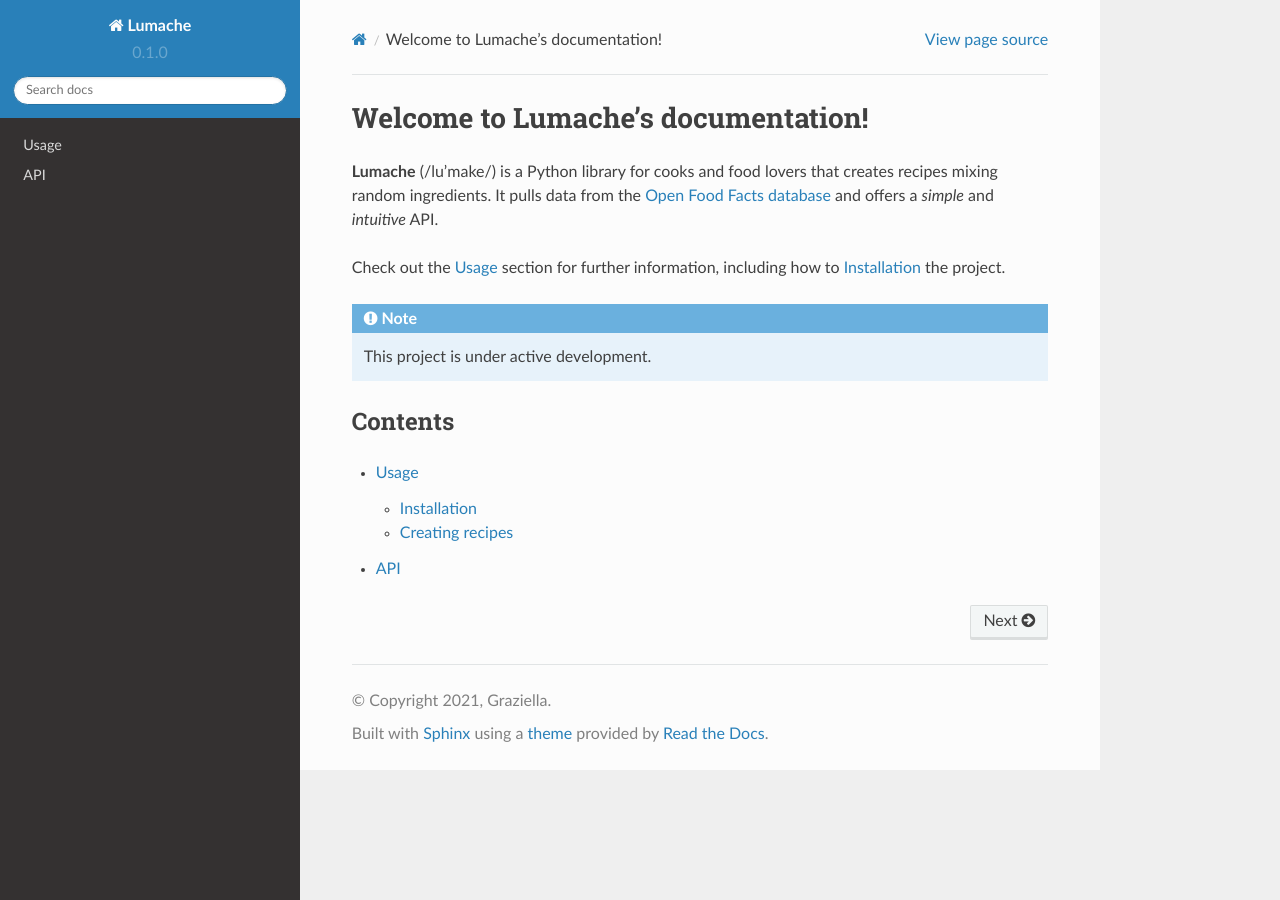
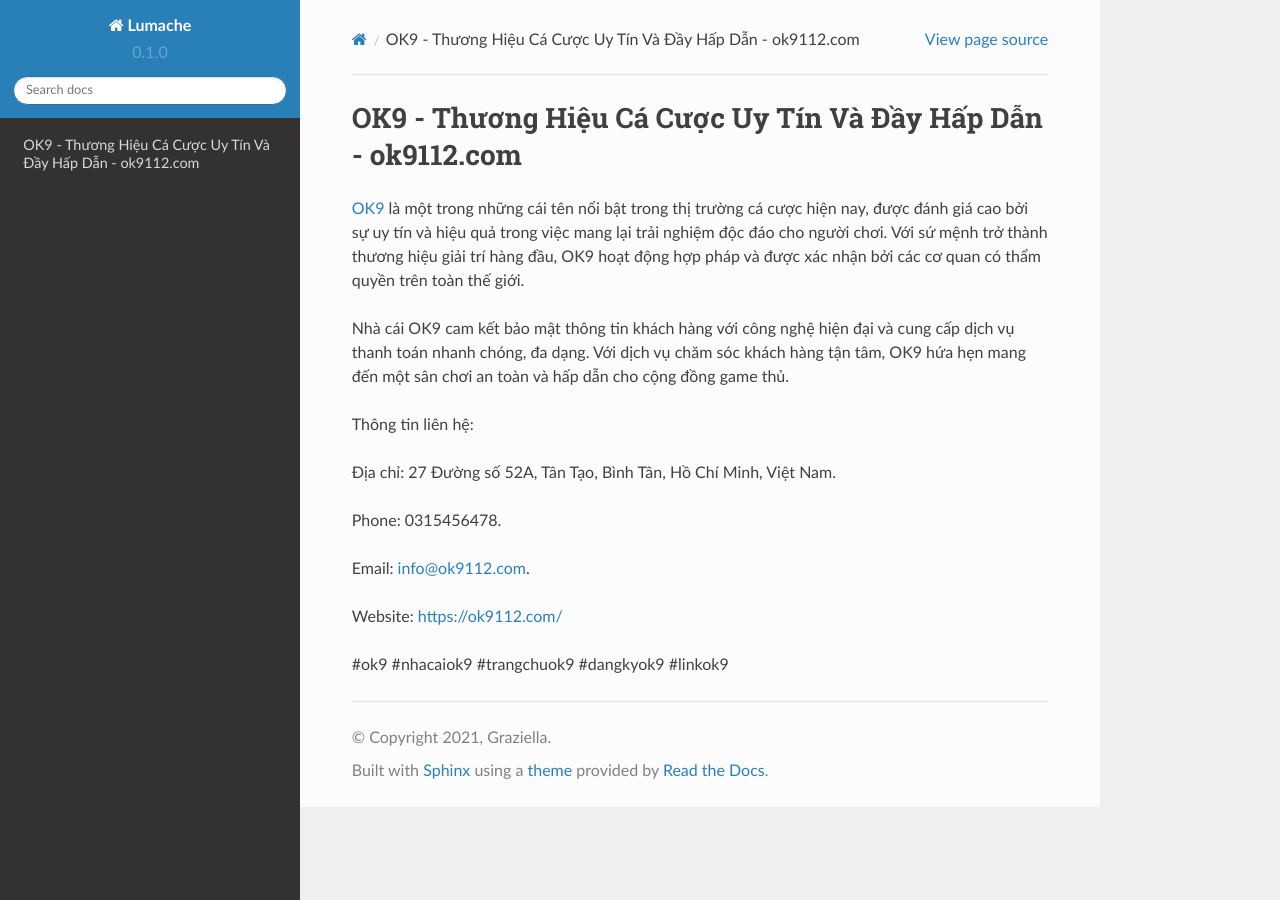
Before and after one commit to hosiertry99087/ok9112com, a Sphinx documentation site: the page built from docs/source/index.rst, in a window 1280 px wide. Built offline with Sphinx 7.4.7 and the Read the Docs theme 2.0.0, drawn with Linux system fonts in a browser that asks for light colours.

Commit message:
Update index.rst

```diff
--- a/docs/source/index.rst
+++ b/docs/source/index.rst
@@ -1,22 +1,18 @@
-Welcome to Lumache's documentation!
+OK9 - Thương Hiệu Cá Cược Uy Tín Và Đầy Hấp Dẫn - ok9112.com
 ===================================
 
-**Lumache** (/lu'make/) is a Python library for cooks and food lovers
-that creates recipes mixing random ingredients.
-It pulls data from the `Open Food Facts database <https://world.openfoodfacts.org/>`_
-and offers a *simple* and *intuitive* API.
+`OK9 <https://ok9112.com/>`_ là một trong những cái tên nổi bật trong thị trường cá cược hiện nay, được đánh giá cao bởi sự uy tín và hiệu quả trong việc mang lại trải nghiệm độc đáo cho người chơi. Với sứ mệnh trở thành thương hiệu giải trí hàng đầu, OK9 hoạt động hợp pháp và được xác nhận bởi các cơ quan có thẩm quyền trên toàn thế giới.
 
-Check out the :doc:`usage` section for further information, including
-how to :ref:`installation` the project.
+Nhà cái OK9 cam kết bảo mật thông tin khách hàng với công nghệ hiện đại và cung cấp dịch vụ thanh toán nhanh chóng, đa dạng. Với dịch vụ chăm sóc khách hàng tận tâm, OK9 hứa hẹn mang đến một sân chơi an toàn và hấp dẫn cho cộng đồng game thủ.
 
-.. note::
+Thông tin liên hệ:
 
-   This project is under active development.
+Địa chỉ: 27 Đường số 52A, Tân Tạo, Bình Tân, Hồ Chí Minh, Việt Nam.
 
-Contents
---------
+Phone: 0315456478.
 
-.. toctree::
+Email: info@ok9112.com.
 
-   usage
-   api
+Website: https://ok9112.com/
+
+#ok9 #nhacaiok9 #trangchuok9 #dangkyok9 #linkok9
```
